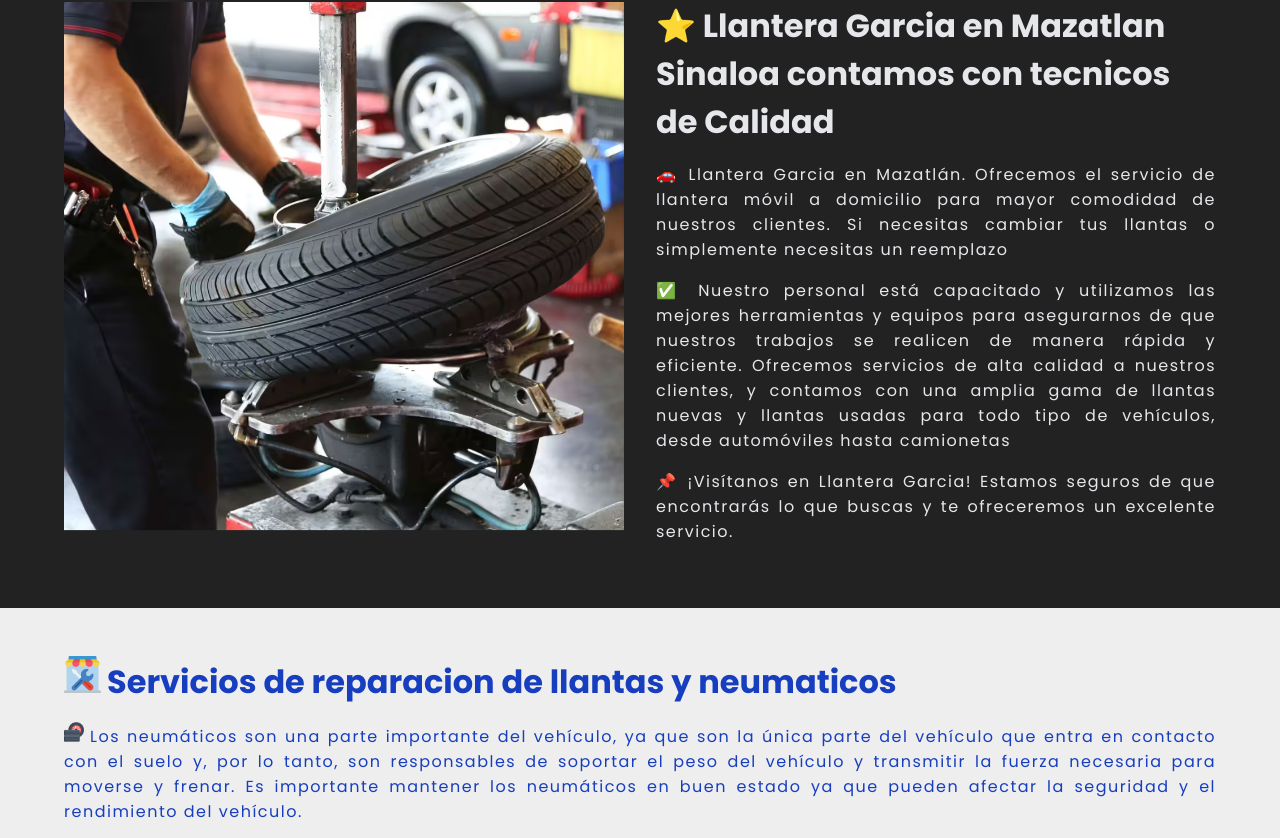
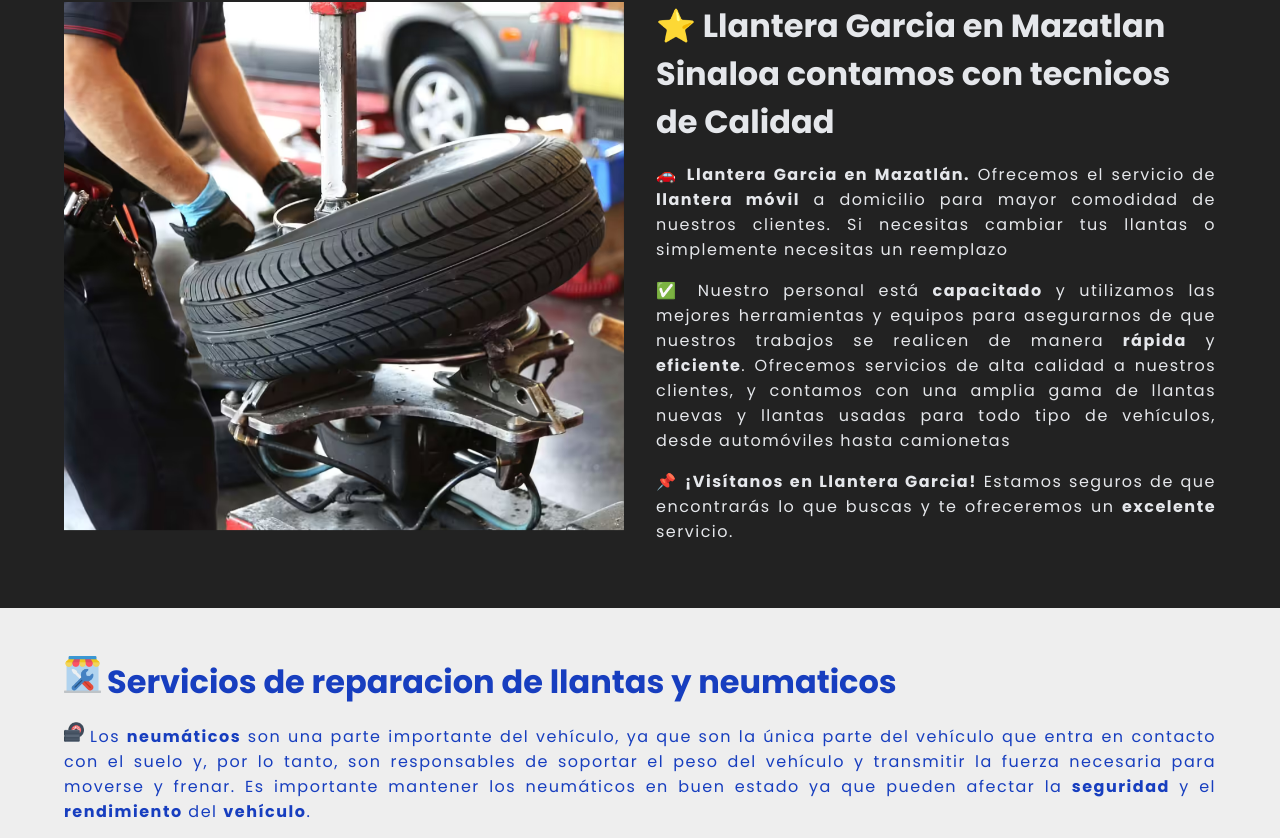
Before and after one commit to fernandopanduro/llantera, a React (Create React App) app: page / in a window 1280 px wide. Shown: the part 942-1780 px from the top of the page. Built offline with nearby package versions, Linux system fonts and the light colour scheme; the HTML template or start-up script is replaced by a standard one.

Commit message:
Agregado etiquetas strongs

```diff
--- a/src/pages/landingPage.jsx
+++ b/src/pages/landingPage.jsx
@@ -113,9 +113,9 @@ export function LandingPage() {
                         <div className={styles.aboutDescription}>
                             <Fade bottom>
                                 <h3 className={styles.subtitle}>⭐ Llantera Garcia en Mazatlan Sinaloa contamos con tecnicos de Calidad</h3>
-                                <p className={styles.paragrath}>🚗 Llantera Garcia en Mazatlán. Ofrecemos el servicio de llantera móvil a domicilio para mayor comodidad de nuestros clientes. Si necesitas cambiar tus llantas o simplemente necesitas un reemplazo</p>
-                                <p className={styles.paragrath}>✅ Nuestro personal está capacitado y utilizamos las mejores herramientas y equipos para asegurarnos de que nuestros trabajos se realicen de manera rápida y eficiente. Ofrecemos servicios de alta calidad a nuestros clientes, y contamos con una amplia gama de llantas nuevas y llantas usadas para todo tipo de vehículos, desde automóviles hasta camionetas</p>
-                                <p className={styles.paragrath}>📌 ¡Visítanos en Llantera Garcia! Estamos seguros de que encontrarás lo que buscas y te ofreceremos un excelente servicio.</p>
+                                <p className={styles.paragrath}>🚗 <strong>Llantera Garcia en Mazatlán.</strong> Ofrecemos el servicio de <strong>llantera móvil</strong> a domicilio para mayor comodidad de nuestros clientes. Si necesitas cambiar tus llantas o simplemente necesitas un reemplazo</p>
+                                <p className={styles.paragrath}>✅ Nuestro personal está <strong>capacitado</strong> y utilizamos las mejores herramientas y equipos para asegurarnos de que nuestros trabajos se realicen de manera <strong>rápida</strong> y <strong>eficiente</strong>. Ofrecemos servicios de alta calidad a nuestros clientes, y contamos con una amplia gama de llantas nuevas y llantas usadas para todo tipo de vehículos, desde automóviles hasta camionetas</p>
+                                <p className={styles.paragrath}>📌 <strong>¡Visítanos en Llantera Garcia!</strong> Estamos seguros de que encontrarás lo que buscas y te ofreceremos un <strong>excelente</strong> servicio.</p>
                             </Fade>
                         </div>
                     <Parallax
@@ -150,7 +150,7 @@ export function LandingPage() {
                                     <source srcSet={imgTiresWebp} type='image/webp'/>
                                     <img className={styles.emoji} alt='Reparacion de llantas y neumaticos' src={imgTires} loading='lazy'/>
                                 </picture>
-                                Los neumáticos son una parte importante del vehículo, ya que son la única parte del vehículo que entra en contacto con el suelo y, por lo tanto, son responsables de soportar el peso del vehículo y transmitir la fuerza necesaria para moverse y frenar. Es importante mantener los neumáticos en buen estado ya que pueden afectar la seguridad y el rendimiento del vehículo.</p>
+                                Los <strong>neumáticos</strong> son una parte importante del vehículo, ya que son la única parte del vehículo que entra en contacto con el suelo y, por lo tanto, son responsables de soportar el peso del vehículo y transmitir la fuerza necesaria para moverse y frenar. Es importante mantener los neumáticos en buen estado ya que pueden afectar la <strong>seguridad</strong> y el <b>rendimiento</b> del <b>vehículo</b>.</p>
                         </Fade>
 
                         <div className={styles.servicesDescription}>
@@ -201,7 +201,7 @@ export function LandingPage() {
                         </Parallax>
 
                         <Fade bottom>
-                            <p className={styles.paragrath}>🛠️ Es importante llevar a cabo reparaciones y mantenimiento de los neumáticos de forma regular para garantizar que el vehículo se mantenga en buenas condiciones y seguro para conducir.</p>
+                            <p className={styles.paragrath}>🛠️ Es importante llevar a cabo <strong>reparaciones y mantenimiento de los neumáticos</strong> de forma regular para garantizar que el vehículo se mantenga en buenas condiciones y seguro para conducir.</p>
                         </Fade>
 
                     </div>
--- a/src/styles/landingPage.module.css
+++ b/src/styles/landingPage.module.css
@@ -304,6 +304,14 @@
 .emojiTitle {
     height: 2.3125rem;
 }
+
+.services strong {
+    color: var(--primaryColor);
+}
+
+.services b {
+    color: var(--primaryColor);
+}
 /* Contact */
 
 .subtitleContact {
```
